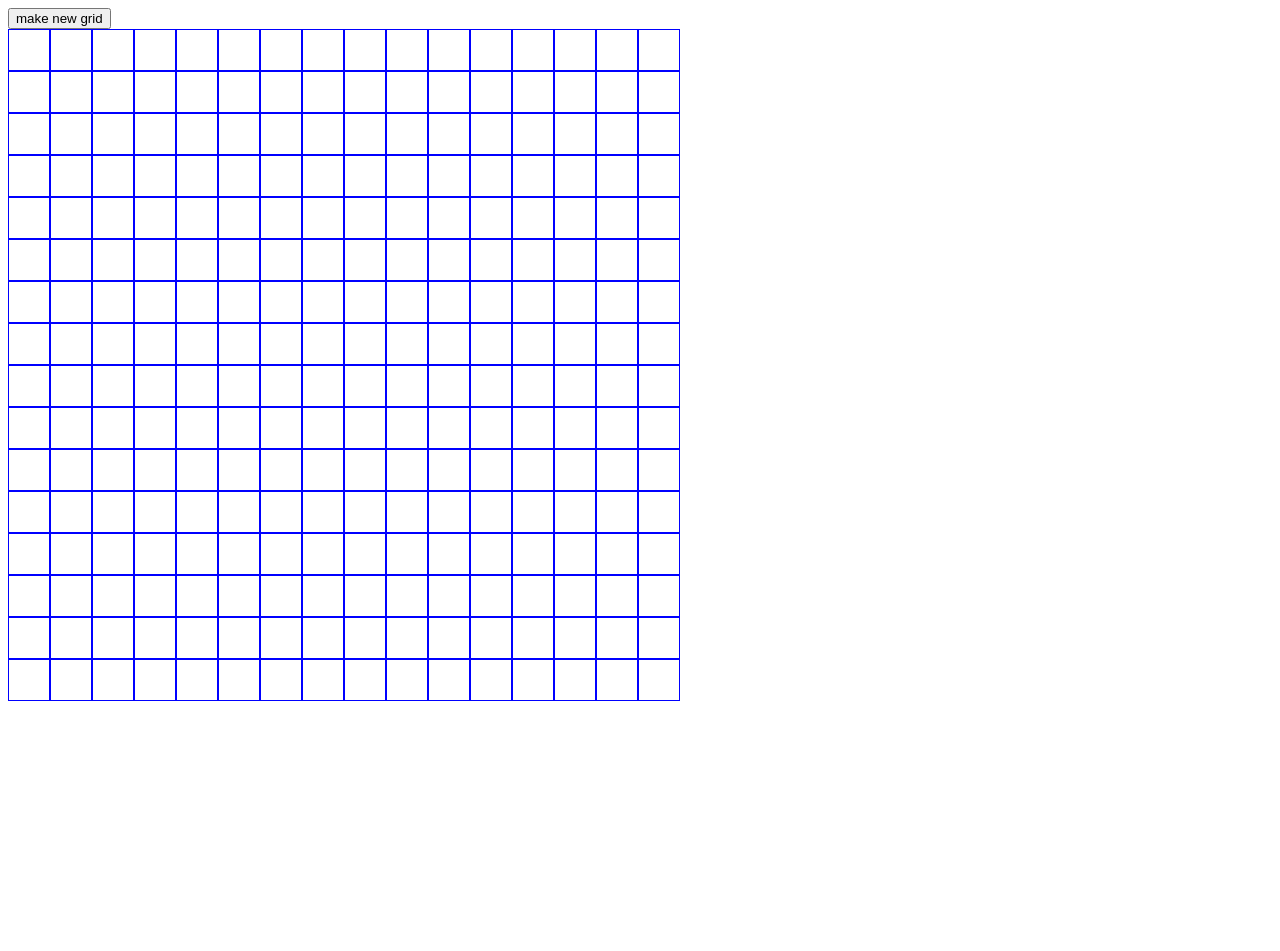
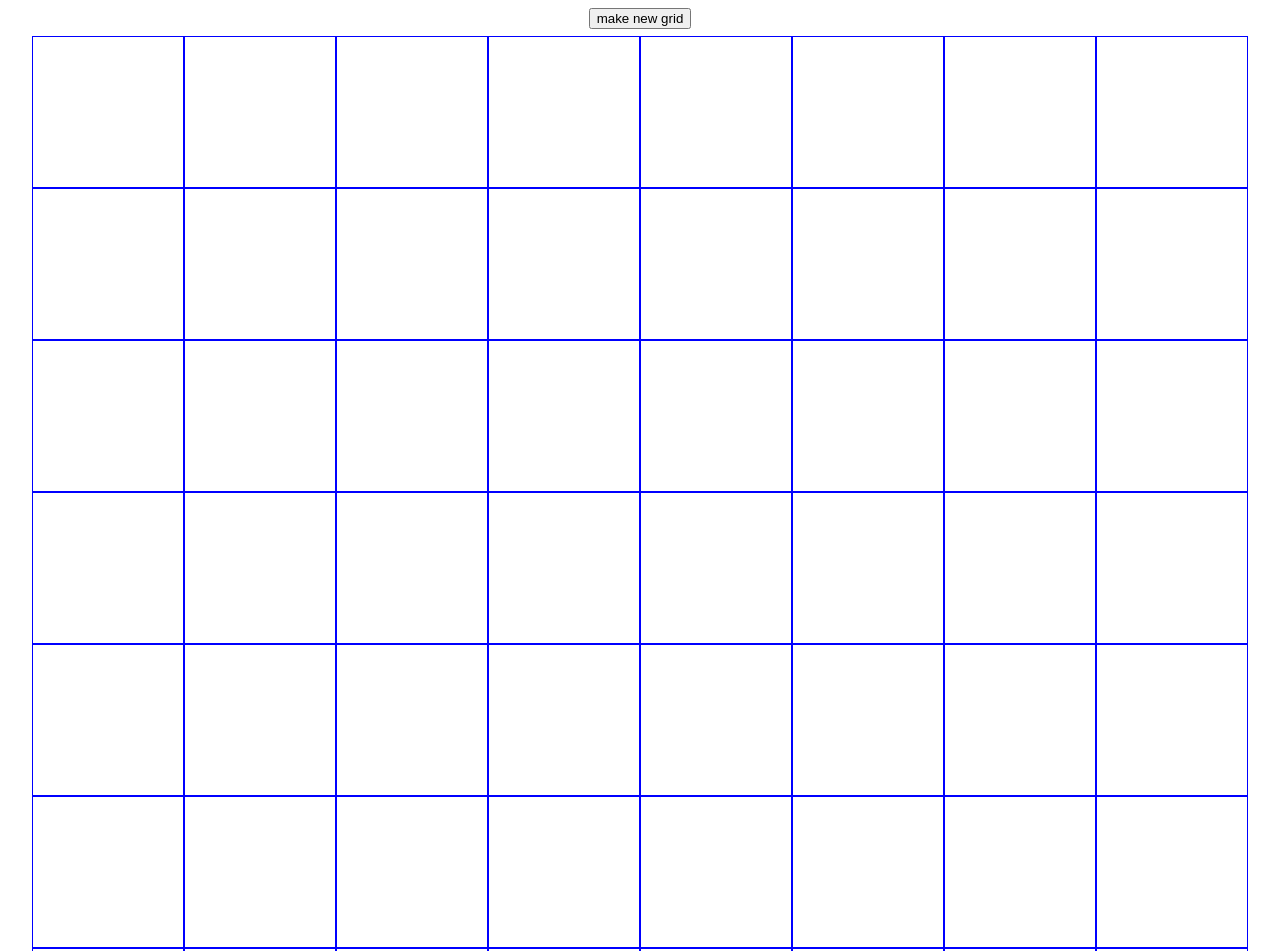
Before and after one commit to stefior/etch-a-sketch, a plain HTML site: page index.html in a window 1280 px wide. Shown: the top 951 px of the page. Before the commit the page ends 800 px from the top, so only its background shows below. Drawn offline with Linux system fonts and the light colour scheme.

Commit message:
Make new grids flex to same boundary

```diff
--- a/script.js
+++ b/script.js
@@ -4,8 +4,12 @@ const button = document.querySelector('button');
 button.onclick = () => createGrid(Number(prompt("New width: ")), Number(prompt("New height: ")));
 
 function createGrid(width, height) {
-  if (!width || !height) return;
+  if (!width || !height) return alert('incorrect input');
+
+  const oldGridDivs = document.querySelectorAll('#container > *');
   const containerDiv = document.querySelector('div');
+  oldGridDivs.forEach((oldGridRow) => containerDiv.removeChild(oldGridRow));
+
   for (let i = 0; i < height; i++) {
     const rowDiv = document.createElement('div');
     rowDiv.classList += 'row-div';
@@ -17,4 +21,4 @@ function createGrid(width, height) {
   }
 }
 
-createGrid(16, 16);
+createGrid(8, 8);
--- a/style.css
+++ b/style.css
@@ -1,23 +1,30 @@
-body {
+button {
+  margin: 0 auto 7px;
+  display: block;
+}
+
+#container {
+  width: 95vw;
+  height: 95vw;
   display: flex;
   flex-direction: column;
-}
-
-button {
-  margin: 0 auto 0 0 ;
+  margin: 0 auto;
 }
 
 .row-div {
   display: flex;
+  flex: 1;
+  flex-direction: row;
 }
 
 .row-div > div {
   border-width: 1px;
   border-style: solid;
   border-color: blue;
-  padding: 20px;
+  padding: 1px;
   background-color: transparent;
   transition: 0s 180s;
+  flex: 1;
 }
 
 .row-div > div:hover {
```
